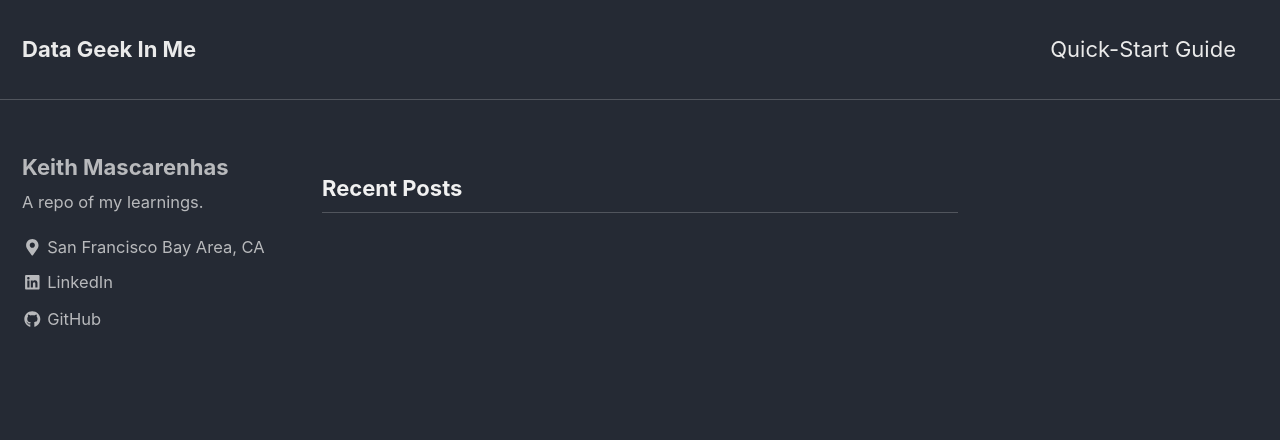
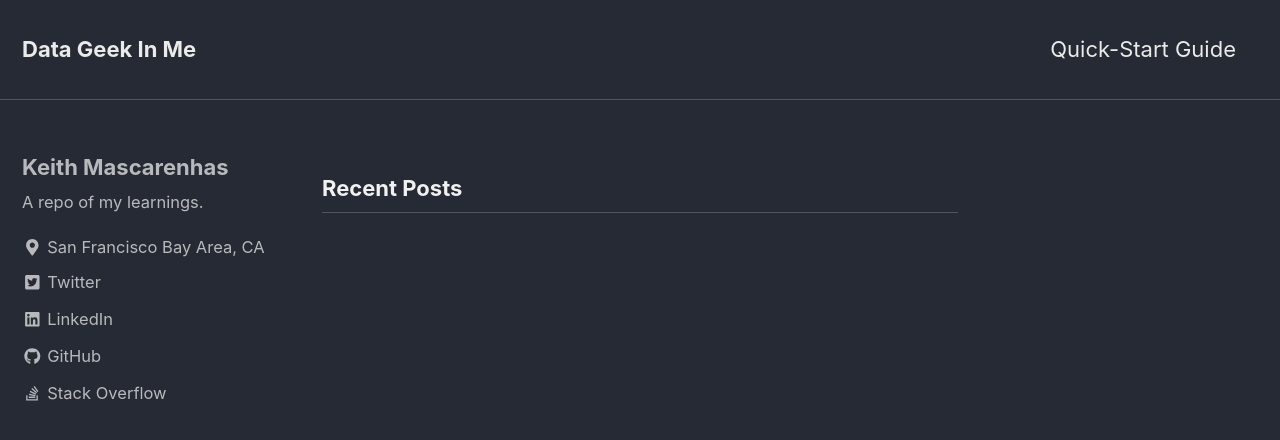
Before and after one commit to datageekinme/datageekinme.github.io, a Jekyll site: the page built from index.html, in a window 1280 px wide and 900 px high. Shown: the top 440 px of the window. Built offline with Jekyll 4.4.1, drawn with Linux system fonts in a browser that asks for light colours; nearby versions of some CDN libraries; the list of posts is cut into pages by our own code; some of the changed lines change nothing that is shown.

Commit message:
changes to config.yml

```diff
--- a/_config.yml
+++ b/_config.yml
@@ -122,10 +122,10 @@ author:
   linkedin         : "keith-mascarenhas" # "john-doe-12345678" (the last part of your profile url, e.g. https://www.linkedin.com/in/john-doe-12345678)
   pinterest        :
   soundcloud       :
-  stackoverflow    : # "123456/username" (the last part of your profile url, e.g. https://stackoverflow.com/users/123456/username)
+  stackoverflow    : "9821000/data-geek" # "123456/username" (the last part of your profile url, e.g. https://stackoverflow.com/users/123456/username)
   steam            : # "steamId" (the last part of your profile url, e.g. https://steamcommunity.com/id/steamId/)
   tumblr           :
-  twitter          :
+  twitter          : "datageekinme"
   vine             :
   weibo            :
   xing             :
```
